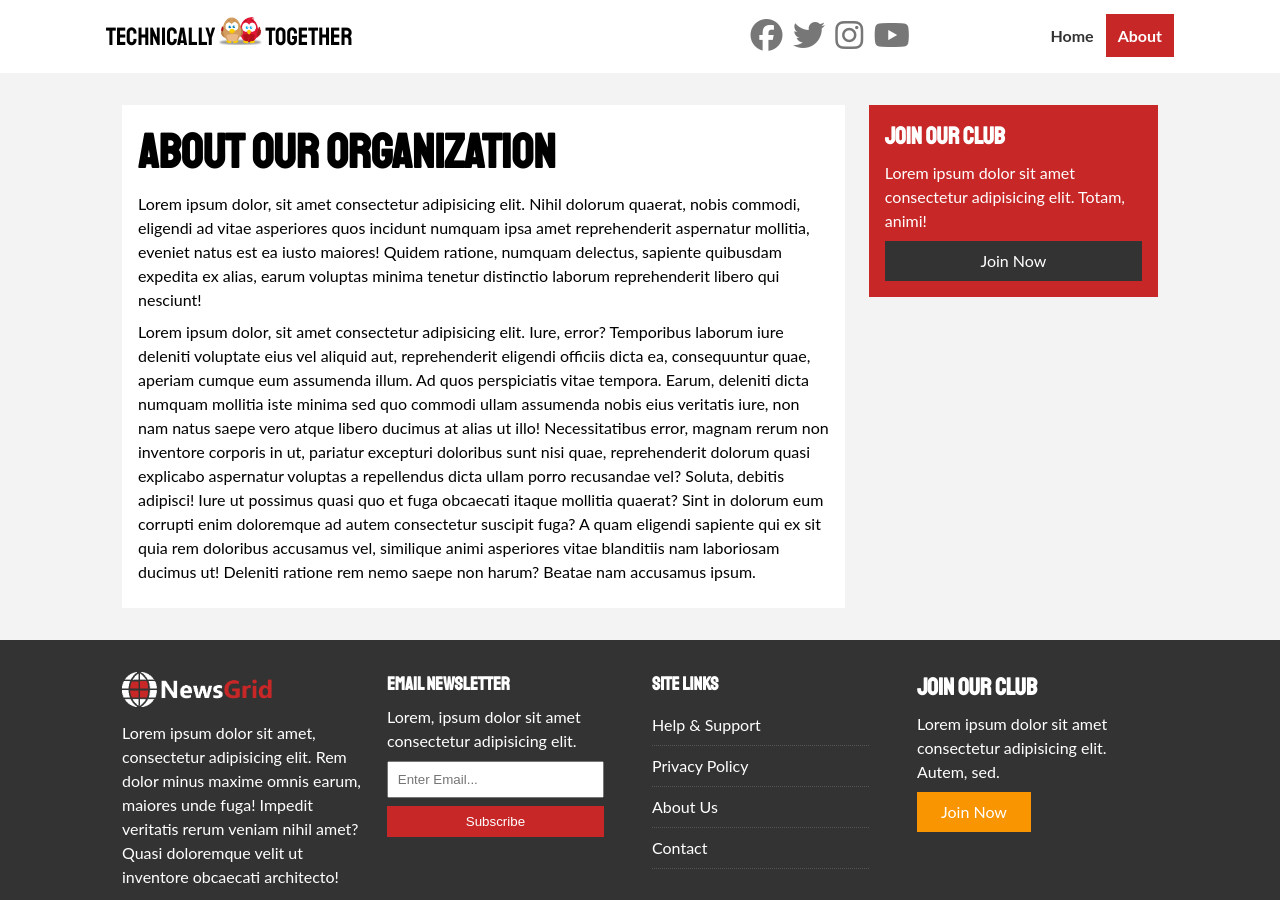
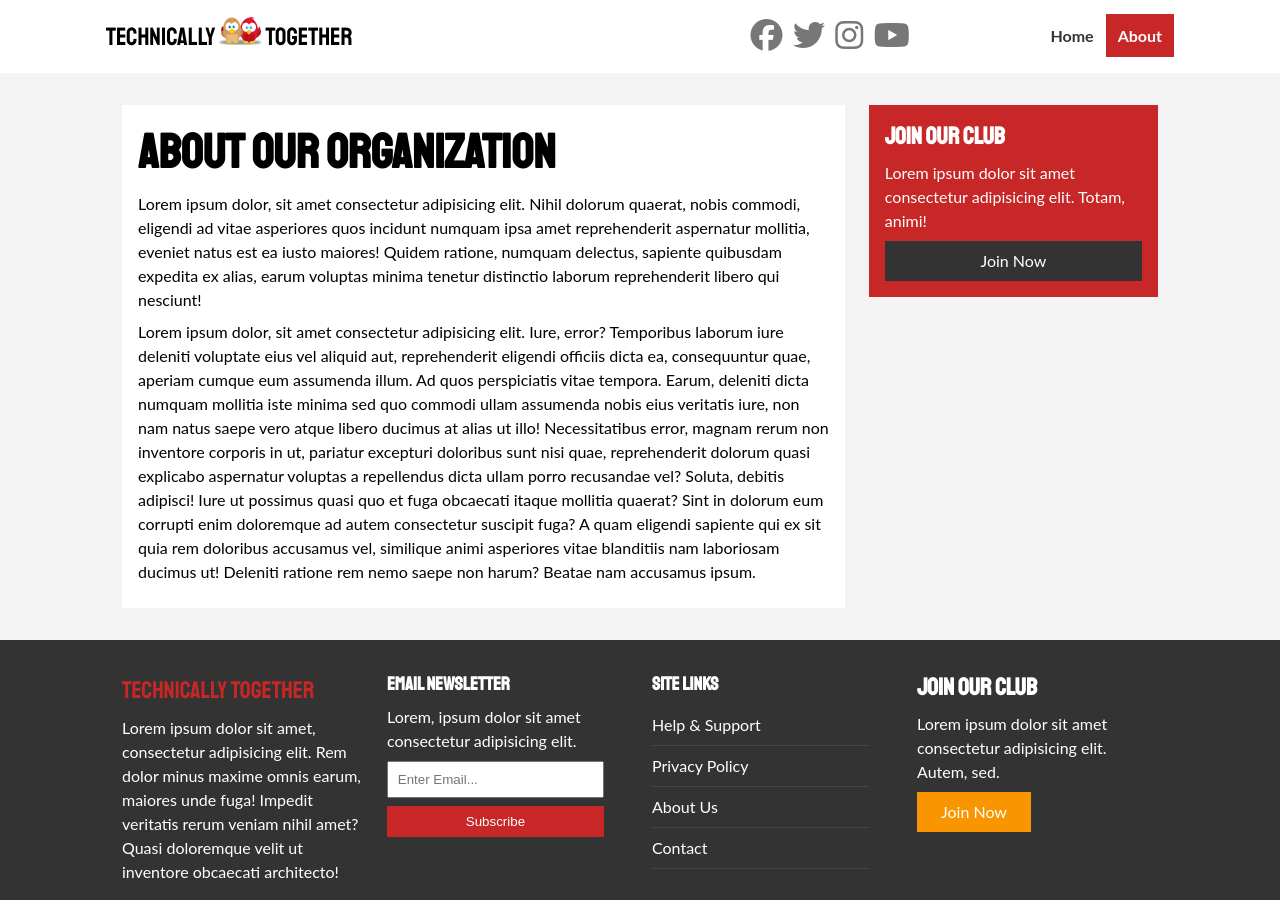
Before and after one commit to cmade/news_site, a plain HTML site: page about.html in a window 1280 px wide. Shown: the top 900 px of the page. Drawn offline with Linux system fonts and the light colour scheme; a web font is replaced by a local one.

Commit message:
Changed logo  in footer

```diff
--- a/about.html
+++ b/about.html
@@ -102,7 +102,7 @@
     <footer id="main-footer" class="py-2">
       <div class="container footer-container">
         <div>
-          <img src="img/logo_light.png" alt="NewsGrid" />
+          <div id="logo1">Technically Together</div>
           <p>
             Lorem ipsum dolor sit amet, consectetur adipisicing elit. Rem dolor
             minus maxime omnis earum, maiores unde fuga! Impedit veritatis rerum
```
Also changed, not shown: article.html (+1 -1 lines).
